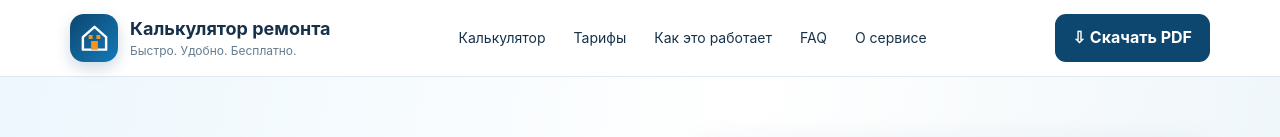
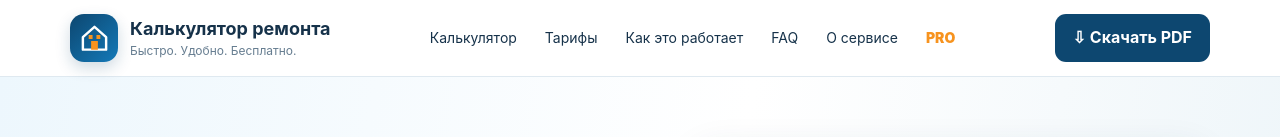
Before and after one commit to sirg1985/kalkulyator-remonta, a plain HTML site: page index.html in a window 1280 px wide. Shown: the top 137 px of the page. Drawn offline with Linux system fonts and the light colour scheme.

Commit message:
Добавить ссылку PRO в навигацию

```diff
--- a/index.html
+++ b/index.html
@@ -74,7 +74,7 @@
 </div>
 <div><strong>Калькулятор ремонта</strong><span>Быстро. Удобно. Бесплатно.</span></div>
 </a>
-<nav class="navlinks"><a href="#calc">Калькулятор</a><a href="#pricing">Тарифы</a><a href="#how">Как это работает</a><a href="#faq">FAQ</a><a href="#about">О сервисе</a></nav>
+<nav class="navlinks"><a href="#calc">Калькулятор</a><a href="#pricing">Тарифы</a><a href="#how">Как это работает</a><a href="#faq">FAQ</a><a href="#about">О сервисе</a><a href="pro.html" style="color:#f7931e;font-weight:900">PRO</a></nav>
 <button class="topbtn" onclick="downloadPDF()">⇩ Скачать PDF</button>
 </div>
 </header>
```
